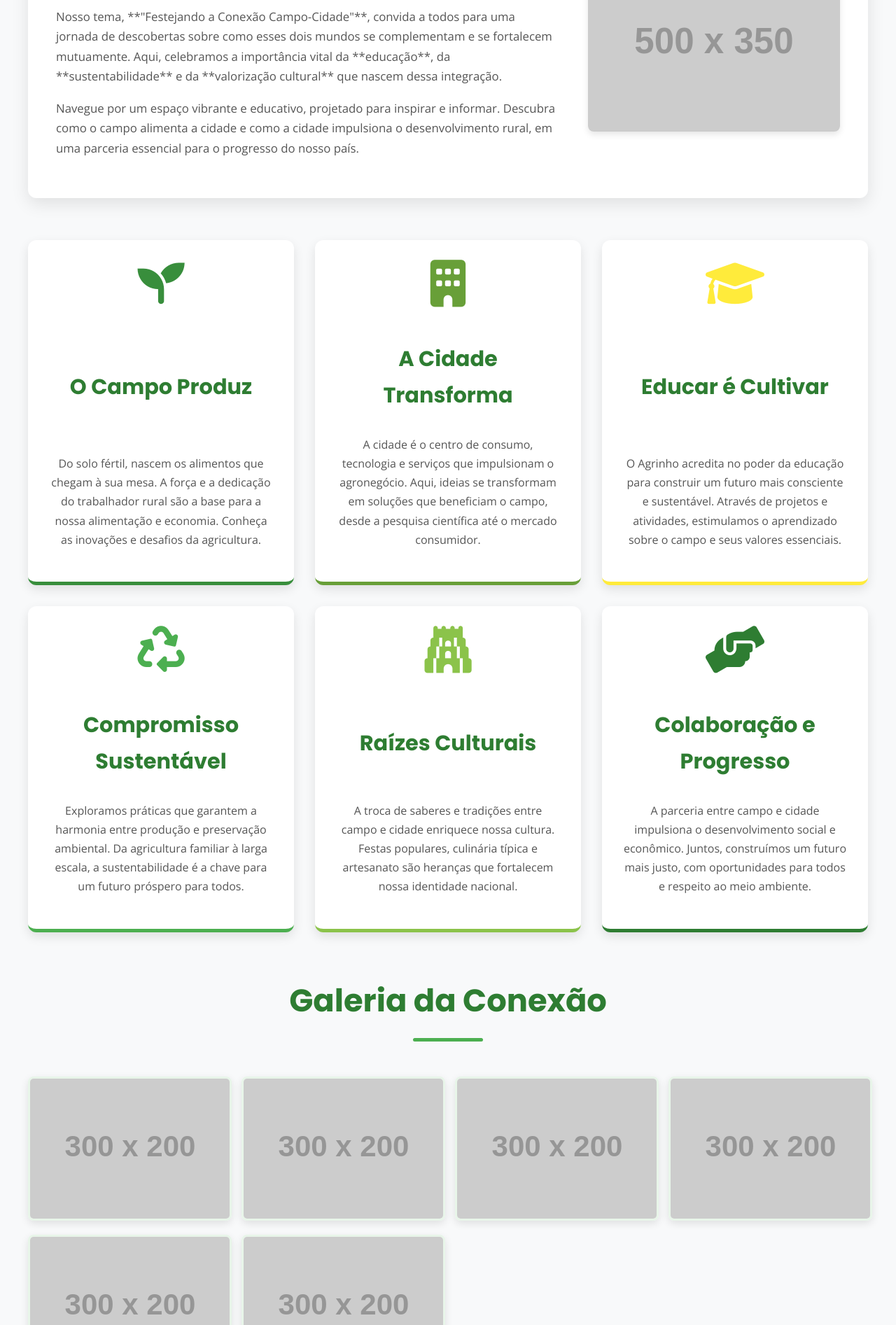
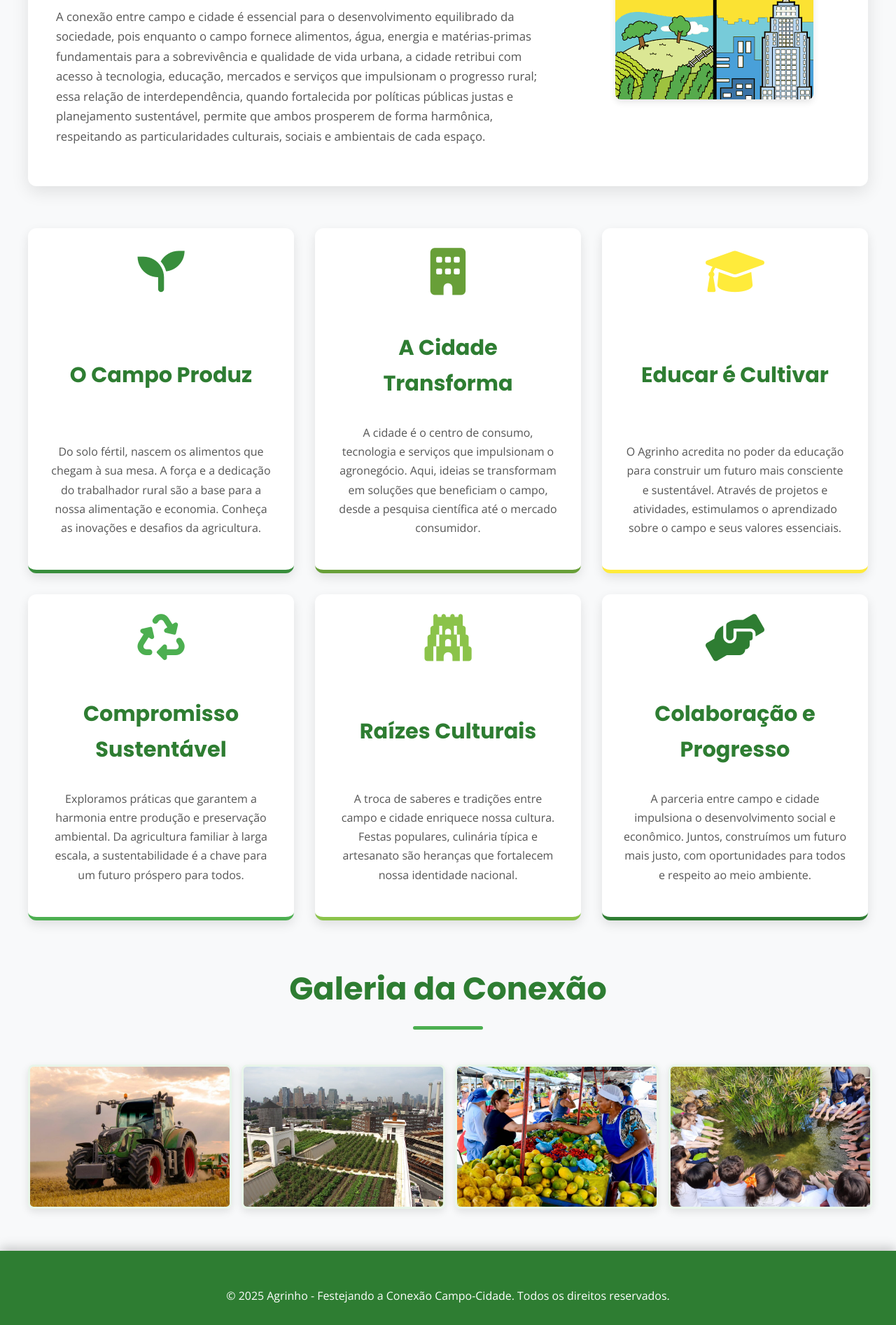
Before and after one commit to silvaninha007/AGRINHO-2025, a plain HTML site: page index.html in a window 1280 px wide. Shown: the part 682-2575 px from the top of the page at 70% size. Drawn offline with nearby package versions, Linux system fonts and the light colour scheme; placeholder pictures from the web are drawn by us.

Commit message:
Add files via upload

```diff
--- a/index.html
+++ b/index.html
@@ -20,12 +20,11 @@
     <main>
         <section class="intro-section">
             <div class="intro-text">
-                <h2>Bem-vindos ao Agrinho 2025!</h2>
-                <p>Nosso tema, **"Festejando a Conexão Campo-Cidade"**, convida a todos para uma jornada de descobertas sobre como esses dois mundos se complementam e se fortalecem mutuamente. Aqui, celebramos a importância vital da **educação**, da **sustentabilidade** e da **valorização cultural** que nascem dessa integração.</p>
-                <p>Navegue por um espaço vibrante e educativo, projetado para inspirar e informar. Descubra como o campo alimenta a cidade e como a cidade impulsiona o desenvolvimento rural, em uma parceria essencial para o progresso do nosso país.</p>
+                <h2>Campo e Cidade!</h2>
+                <p>A conexão entre campo e cidade é essencial para o desenvolvimento equilibrado da sociedade, pois enquanto o campo fornece alimentos, água, energia e matérias-primas fundamentais para a sobrevivência e qualidade de vida urbana, a cidade retribui com acesso à tecnologia, educação, mercados e serviços que impulsionam o progresso rural; essa relação de interdependência, quando fortalecida por políticas públicas justas e planejamento sustentável, permite que ambos prosperem de forma harmônica, respeitando as particularidades culturais, sociais e ambientais de cada espaço.</p>
             </div>
             <div class="intro-image">
-                <img src="https://via.placeholder.com/500x350/C5E1A5/4CAF50?text=Campo+e+Cidade+Conectados" alt="Imagem ilustrativa de campo e cidade conectados">
+                <img src="images.png" alt="Imagem ilustrativa de campo e cidade conectados">
             </div>
         </section>
 
@@ -66,12 +65,10 @@
         <section class="gallery-section">
             <h2>Galeria da Conexão</h2>
             <div class="image-grid">
-                <img src="https://via.placeholder.com/300x200/8BC34A/FFFFFF?text=Trator+no+Campo" alt="Trator no Campo">
-                <img src="https://via.placeholder.com/300x200/689F38/FFFFFF?text=Horta+Urbana" alt="Horta Urbana">
-                <img src="https://via.placeholder.com/300x200/4CAF50/FFFFFF?text=Feira+Livre" alt="Feira Livre">
-                <img src="https://via.placeholder.com/300x200/388E3C/FFFFFF?text=Crianças+Aprendendo" alt="Crianças Aprendendo">
-                <img src="https://via.placeholder.com/300x200/8BC34A/FFFFFF?text=Arquitetura+Moderna" alt="Arquitetura Moderna">
-                <img src="https://via.placeholder.com/300x200/689F38/FFFFFF?text=Pecuária+Sustentável" alt="Pecuária Sustentável">
+                <img src="trator-verde-campo-cereais-ceu-nuvens-1024x623.jpg" alt="Trator no Campo">
+                <img src="hortas-urbanas-sao-tendencia-para-comunidades-sustentaveis.png" alt="Horta Urbana">
+                <img src="feira-em-aracaju.jpg" alt="Feira Livre">
+                <img src="blog-843.jpg" alt="Crianças Aprendendo">
             </div>
         </section>
     </main>
```
Also changed, not shown: blog-843.jpg (added), feira-em-aracaju.jpg (added), hortas-urbanas-sao-tendencia-para-comunidades-sustentaveis.png (added), images.png (added), markus_02.webp (added), trator-verde-campo-cereais-ceu-nuvens-1024x623.jpg (added).
